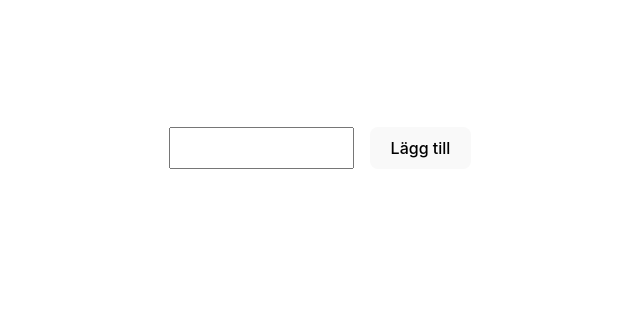
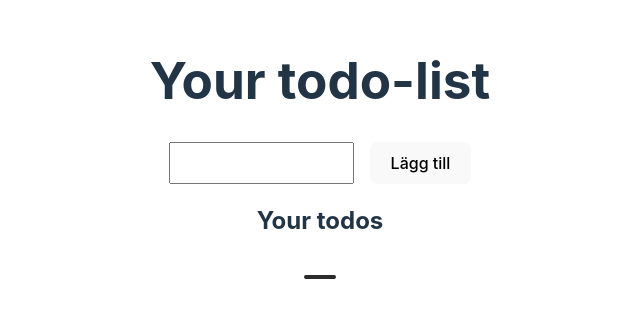
Before and after one commit to MarcusRei/SCHOOL---Todo-list---React, a React (Vite) app: page / in a window 1280 px wide. Shown: the part 244-562 px from the top of the page, without its empty margins (320-960 px from the left). Built offline with nearby package versions, Linux system fonts and the light colour scheme.

Commit message:
(style) add styling

```diff
--- a/index.html
+++ b/index.html
@@ -4,7 +4,7 @@
     <meta charset="UTF-8" />
     <link rel="icon" type="image/svg+xml" href="/vite.svg" />
     <meta name="viewport" content="width=device-width, initial-scale=1.0" />
-    <title>Vite + React + TS</title>
+    <title>Your Todos</title>
   </head>
   <body>
     <div id="root"></div>
--- a/src/components/TodoApp.tsx
+++ b/src/components/TodoApp.tsx
@@ -21,12 +21,14 @@ export const TodoApp = () => {
   }
 
   return (
-    <>
+    <div className="todo__wrapper">
+      <h1>Your todo-list</h1>
       <form onSubmit={handleSubmit}>
         <input type="text" value={userInput} onChange={handleChange} />
         <button onClick={handleClick}>Lägg till</button>
       </form>
-      <ul>
+      <h2>Your todos</h2>
+      <ul className="todo__list">
         {todos.map((todo) => {
           return (
             <li
@@ -41,6 +43,6 @@ export const TodoApp = () => {
           );
         })}
       </ul>
-    </>
+    </div>
   );
 };
--- a/src/styles/TodoApp.css
+++ b/src/styles/TodoApp.css
@@ -1,11 +1,31 @@
+.todo__wrapper {
+  display: flex;
+  flex-direction: column;
+  align-items: center;
+}
+
 form {
   display: flex;
   gap: 1em;
 }
 
 .todo {
+  margin: 0;
+  padding: 0;
   display: flex;
   gap: 1em;
+  border-top: 1px solid grey;
+}
+
+.todo:nth-child(1) {
+  border: 0;
+}
+
+.todo__list {
+  padding: 0;
+  background-color: rgb(44, 44, 44);
+  padding: 0.1em 1em;
+  border-radius: 5px;
 }
 
 .todo:hover {
```
